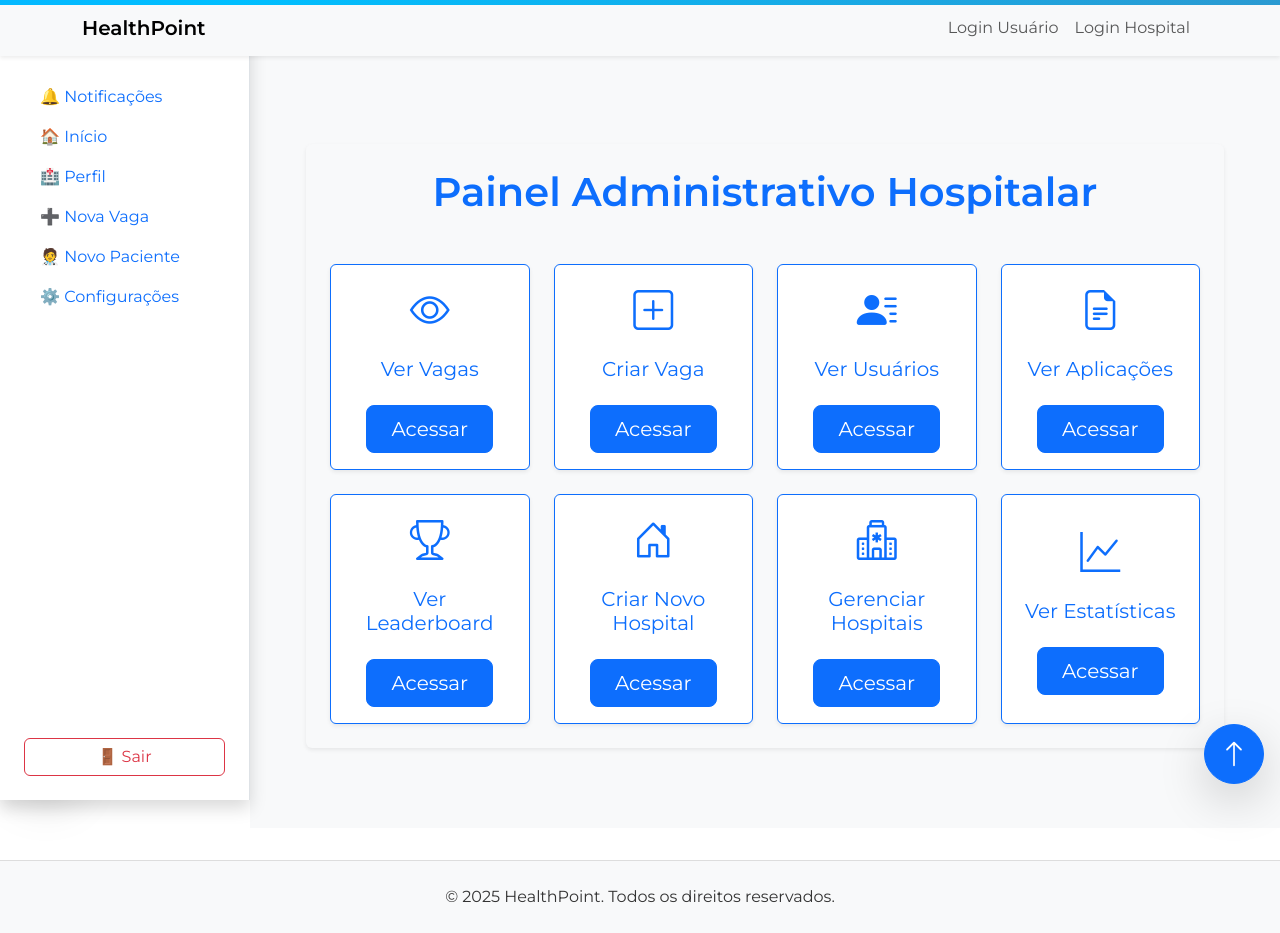
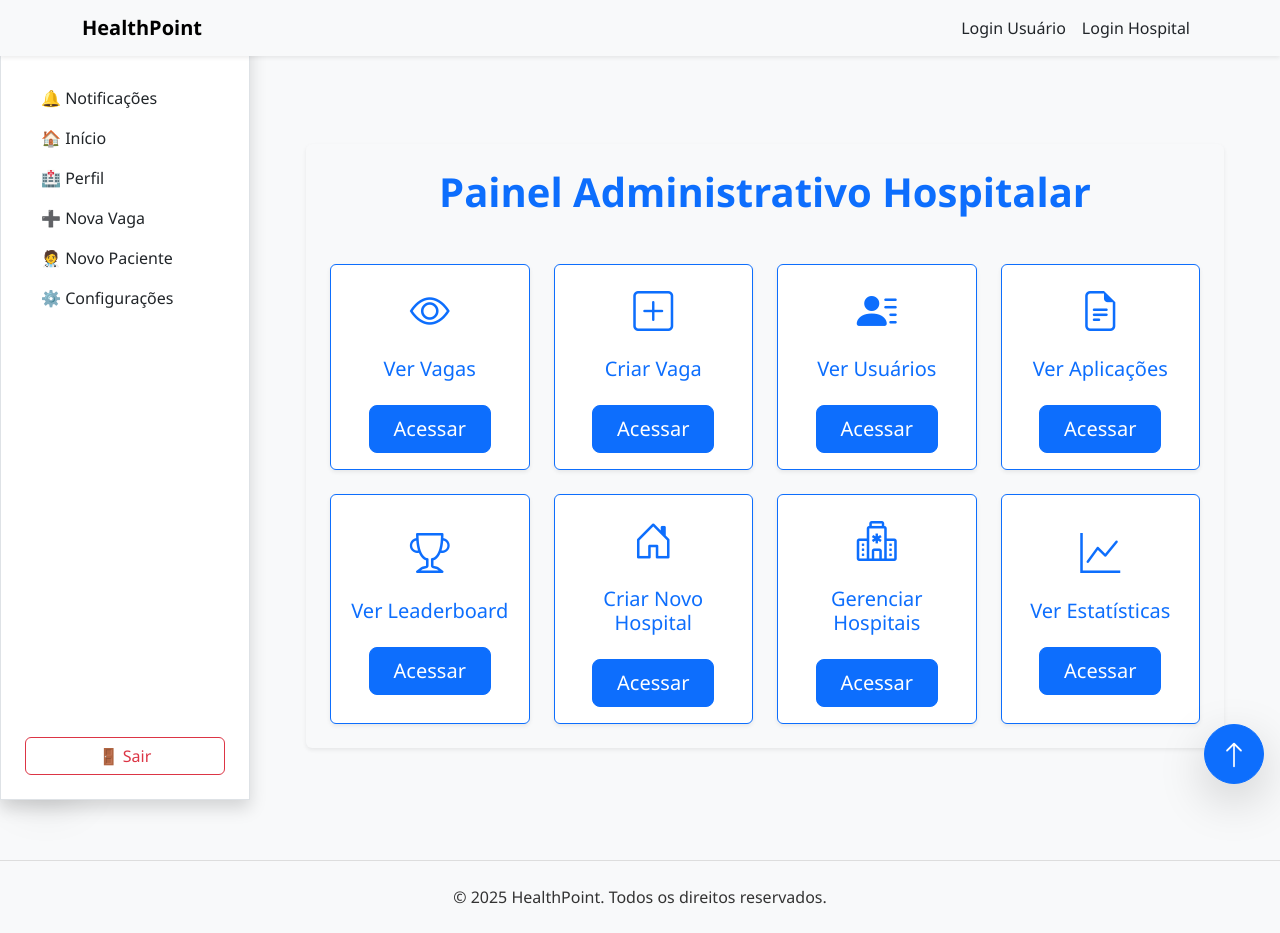
Before and after one commit to juancoutinhoflooxmongagua/HealthPoint-Frontend, a React (Create React App) app: page /DashboardAdmin in a window 1280 px wide. Built offline with nearby package versions, Linux system fonts and the light colour scheme.

Commit message:
feat: changes of design and add Frutiger Aero Theme

```diff
--- a/src/App.jsx
+++ b/src/App.jsx
@@ -51,9 +51,6 @@ export default function App() {
           <BrowserRouter future={{ v7_startTransition: true, v7_relativeSplatPath: true }}>
             <Nav></Nav>
             <div className="main">
-              {/* Navbar sempre visível */}
-              <div className="rgb-tape"></div>
-
               <Routes>
                 {/* Rotas sem Sidebar */}
                 <Route path="/" element={<div className="w-100 px-4 mt-5 pt-3"><Home /></div>} />
--- a/src/Services/Context/themeContext.js
+++ b/src/Services/Context/themeContext.js
@@ -8,10 +8,13 @@ export const ThemeProvider = ({ children }) => {
 
   useEffect(() => {
     document.documentElement.setAttribute("data-bs-theme", theme);
+    document.body.className = theme; // Aplica a classe no <body> para o CSS customizado funcionar
   }, [theme]);
 
   const toggleTheme = () =>
-    setTheme((prev) => (prev === "light" ? "dark" : "light"));
+    setTheme((prev) =>
+      prev === "light" ? "dark" : prev === "dark" ? "frutiger" : "light"
+    );
 
   return (
     <ThemeContext.Provider value={{ theme, toggleTheme }}>
--- a/src/Views/App/Components/Config.jsx
+++ b/src/Views/App/Components/Config.jsx
@@ -1,9 +1,14 @@
-// Views/App/Components/Config.jsx
 import React from "react";
-import { useTheme } from "../../../Services/Context/themeContext"; // <-- Correto
+import { useTheme } from "../../../Services/Context/themeContext";
 
 export default function Config() {
   const { theme, toggleTheme } = useTheme();
+
+  const getThemeName = () => {
+    if (theme === "light") return "Claro";
+    if (theme === "dark") return "Escuro";
+    if (theme === "frutiger") return "Frutiger Aero";
+  };
 
   return (
     <div className="card shadow-sm">
@@ -11,7 +16,9 @@ export default function Config() {
         <h5 className="mb-0">Configurações</h5>
       </div>
       <div className="card-body">
-        <h6 className="card-subtitle mb-3 text-muted">Tema Atual: {theme === "light" ? "Claro" : "Escuro"}</h6>
+        <h6 className="card-subtitle mb-3 text-muted">
+          Tema Atual: {getThemeName()}
+        </h6>
         <button onClick={toggleTheme} className="btn btn-primary">
           Alternar Tema
         </button>
--- a/src/Views/Assets/Css/index.css
+++ b/src/Views/Assets/Css/index.css
@@ -1,40 +1,137 @@
+/* === Tema Claro === */
 body.light {
   background-color: #f8f9fa;
   color: #212529;
+  font-family: 'Segoe UI', 'Montserrat', sans-serif;
+  transition: all 0.3s ease;
 }
 
+body.light .card,
+body.light .bg-white {
+  background-color: #ffffff !important;
+  border: 1px solid #dee2e6;
+  box-shadow: 0 2px 6px rgba(0, 0, 0, 0.05);
+  color: #212529 !important;
+}
+
+body.light .nav-link {
+  color: #212529 !important;
+  transition: color 0.2s;
+}
+body.light .nav-link:hover {
+  color: #0d6efd !important;
+  text-decoration: underline;
+}
+
+body.light .btn-primary {
+  background-color: #0d6efd;
+  border-color: #0d6efd;
+  color: white;
+}
+body.light .btn-primary:hover {
+  background-color: #0b5ed7;
+  border-color: #0a58ca;
+}
+
+
+/* === Tema Escuro === */
 body.dark {
   background-color: #121212;
   color: #f1f1f1;
+  font-family: 'Segoe UI', 'Montserrat', sans-serif;
+  transition: all 0.3s ease;
 }
 
 body.dark .card,
 body.dark .bg-white {
   background-color: #1e1e1e !important;
+  border: 1px solid #333;
   color: #f1f1f1 !important;
+  box-shadow: 0 2px 8px rgba(0, 0, 0, 0.4);
 }
 
 body.dark .nav-link {
   color: #f1f1f1 !important;
+  transition: color 0.2s;
+}
+body.dark .nav-link:hover {
+  color: #66b2ff !important;
 }
 
-body.light .nav-link {
-  color: #212529 !important;
+body.dark .btn-primary {
+  background-color: #0d6efd;
+  border-color: #0d6efd;
+  color: white;
+}
+body.dark .btn-primary:hover {
+  background-color: #0b5ed7;
+  border-color: #0a58ca;
 }
 
-body {
-  font-family: 'Montserrat', sans-serif;
-  margin: 0;
-  padding: 0;
+
+/* === Tema Frutiger Aero === */
+body.frutiger {
+  background: linear-gradient(135deg, #d0f0ff, #a6e8f5);
+  color: #002b45;
+  font-family: 'Segoe UI', 'Roboto', sans-serif;
+  transition: background 0.3s ease, color 0.3s ease;
 }
 
+body.frutiger .card,
+body.frutiger .bg-white {
+  background: rgba(255, 255, 255, 0.6) !important;
+  backdrop-filter: blur(12px) saturate(180%);
+  border-radius: 16px;
+  border: 1px solid rgba(150, 220, 250, 0.5);
+  box-shadow: 0 4px 30px rgba(0, 191, 255, 0.2);
+  color: #002b45 !important;
+  transition: all 0.3s ease;
+}
+
+body.frutiger .btn-primary {
+  background-color: #00bfff;
+  border-color: #00bfff;
+  color: white;
+  box-shadow: 0 2px 10px rgba(0, 191, 255, 0.4);
+  transition: all 0.2s ease-in-out;
+}
+body.frutiger .btn-primary:hover {
+  background-color: #00a3cc;
+  border-color: #00a3cc;
+  box-shadow: 0 3px 12px rgba(0, 163, 204, 0.6);
+}
+
+body.frutiger .nav-link {
+  color: #003366 !important;
+  transition: color 0.3s;
+}
+body.frutiger .nav-link:hover {
+  color: #00bfff !important;
+  text-shadow: 0 0 2px #00bfff;
+}
+
+body.frutiger .form-control {
+  background-color: rgba(255, 255, 255, 0.4);
+  border: 1px solid #a8e8f7;
+  color: #003366;
+  transition: background 0.2s ease;
+}
+body.frutiger .form-control:focus {
+  background-color: rgba(255, 255, 255, 0.6);
+  border-color: #00bfff;
+  outline: none;
+  box-shadow: 0 0 0 0.2rem rgba(0, 191, 255, 0.25);
+}
+
+
+/* === Scrollbar Personalizado === */
 ::-webkit-scrollbar {
   width: 8px;
   height: 8px;
 }
 
 ::-webkit-scrollbar-track {
-  background-color: #f0f0f0;
+  background-color: #e0e0e0;
   border-radius: 10px;
 }
 
@@ -43,25 +140,13 @@ body {
   border-radius: 10px;
   transition: background-color 0.3s ease, transform 0.2s ease;
 }
-
 ::-webkit-scrollbar-thumb:hover {
   background-color: #555;
   transform: scale(1.1);
 }
 
-::-webkit-scrollbar-horizontal {
-  height: 10px;
-}
 
-::-webkit-scrollbar-track-horizontal {
-  background-color: #f0f0f0;
-  border-radius: 10px;
-}
-
-::-webkit-scrollbar-vertical {
-  width: 10px;
-}
-
+/* === Layout Base === */
 .main {
   display: flex;
   flex-direction: column;
@@ -76,6 +161,8 @@ footer {
   margin-top: auto;
 }
 
+
+/* === RGB Tape Header === */
 .rgb-tape {
   position: fixed;
   top: 0;
@@ -89,19 +176,9 @@ footer {
 }
 
 @keyframes rgbAnimation {
-  0% {
-    background-position: 0% 0%;
-  }
-  25% {
-    background-position: 25% 0%;
-  }
-  50% {
-    background-position: 50% 0%;
-  }
-  75% {
-    background-position: 75% 0%;
-  }
-  100% {
-    background-position: 100% 0%;
-  }
+  0% { background-position: 0% 0%; }
+  25% { background-position: 25% 0%; }
+  50% { background-position: 50% 0%; }
+  75% { background-position: 75% 0%; }
+  100% { background-position: 100% 0%; }
 }
```
